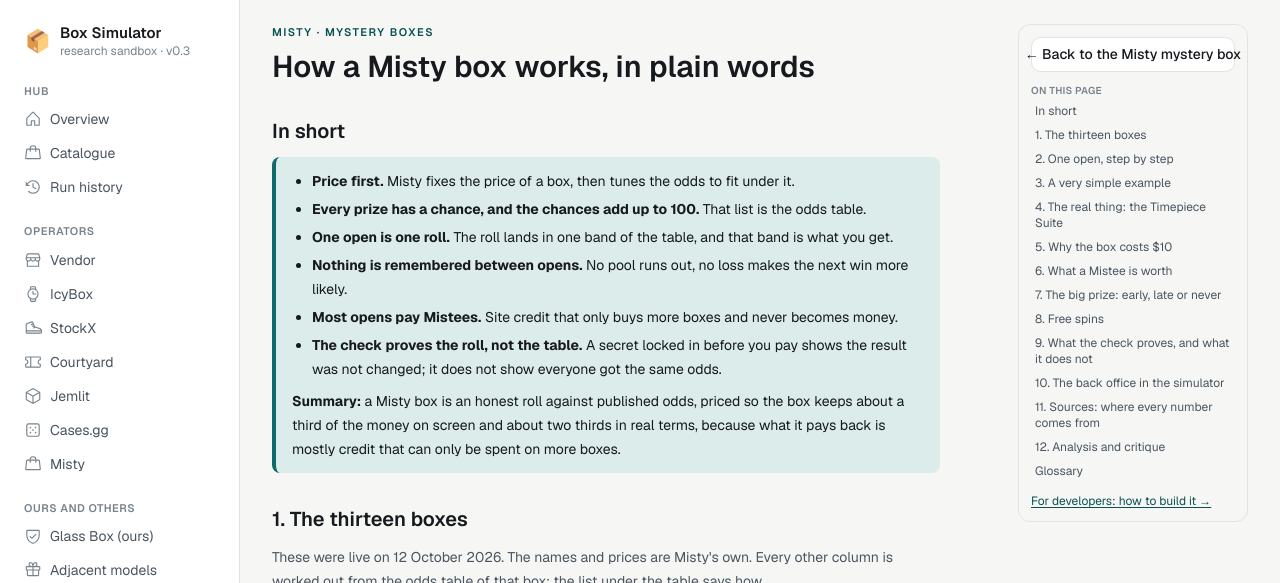
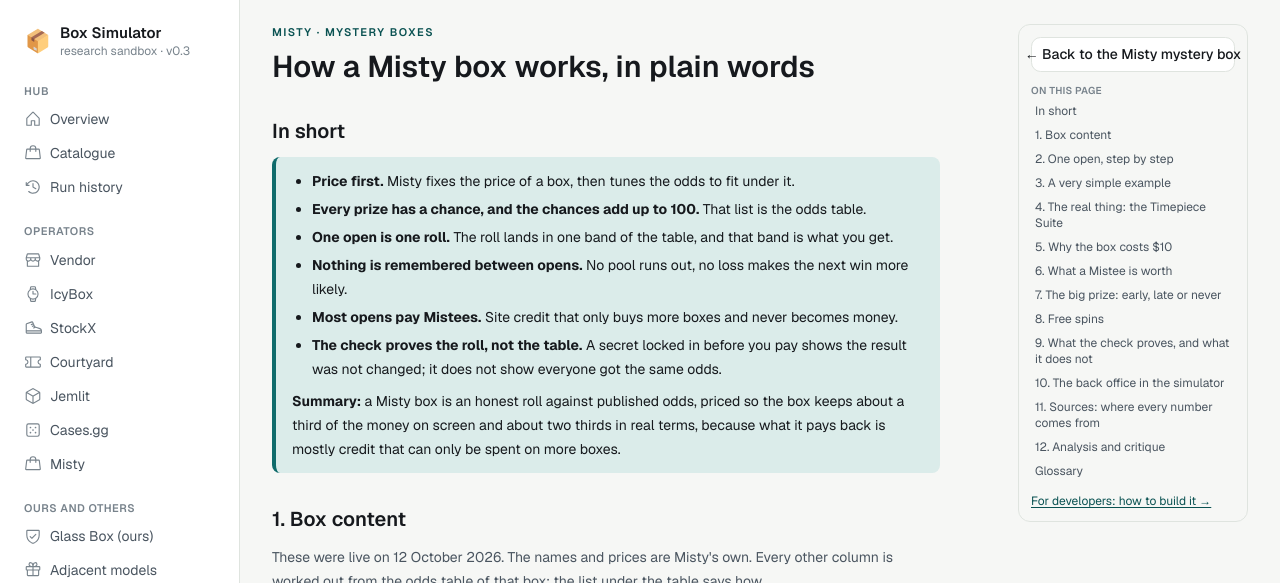
Before and after one commit to Optinet-Solutions-AI/mys_sim, a Next.js app: page /docs/misty in a window 1280 px wide. Shown: the top 583 px of the page. Built offline with nearby package versions, Linux system fonts and the light colour scheme.

Commit message:
Explanation page: section 1 renamed Box content
Co-Authored-By: Claude Fable 5.1 <noreply@anthropic.com>

```diff
--- a/src/app/docs/misty/page.tsx
+++ b/src/app/docs/misty/page.tsx
@@ -54,7 +54,7 @@ function Legend({ title = "What each column means", items }: { title?: string; i
 
 const TOC = [
   ["one-sentence", "In short"],
-  ["boxes", "1. The thirteen boxes"],
+  ["boxes", "1. Box content"],
   ["one-open", "2. One open, step by step"],
   ["little-box", "3. A very simple example"],
   ["timepiece", "4. The real thing: the Timepiece Suite"],
@@ -188,7 +188,7 @@ export default function MistyDocsPage() {
       </section>
 
       <section className="space-y-3">
-        <H2 id="boxes">1. The thirteen boxes</H2>
+        <H2 id="boxes">1. Box content</H2>
         <P>These were live on {CAPTURED}. The names and prices are Misty&apos;s own. Every other column is worked out from the odds table of that box; the list under the table says how.</P>
         <Card>
           <div className="overflow-x-auto">
```
